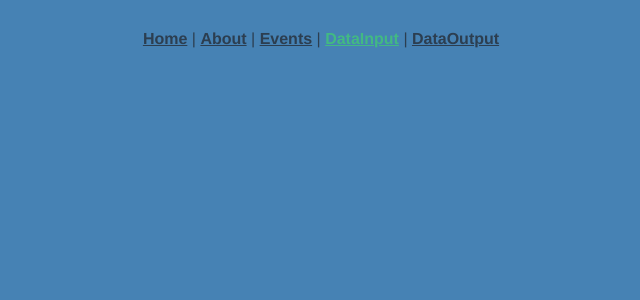
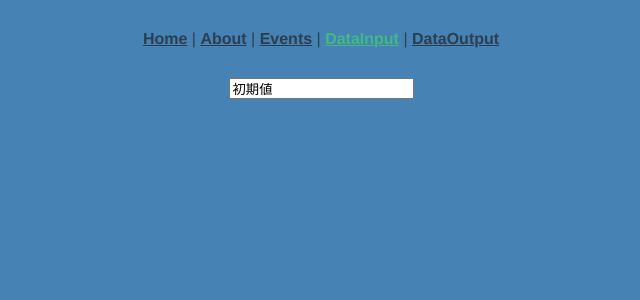
Before and after one commit to taku966/project0804, a Vue app: page /datainput in a window 1280 px wide. Shown: the top 300 px of the page, without its empty margins (319-959 px from the left). Built offline with nearby package versions, Linux system fonts and the light colour scheme.

Commit message:
✨ DataInput.vueをVuexと連携

```diff
--- a/src/views/DataInput.vue
+++ b/src/views/DataInput.vue
@@ -1,12 +1,21 @@
 <template>
- <div>
-
- </div>
+  <div>
+    <input v-model="entitles.value">
+  </div>
 </template>
 
 <script>
+//データの定義と保持
+//vueのlifecycle
 export default {
-  name: "DataInput"
+  data: () => ({
+    entitles: {
+      value: ""
+    }
+  }),
+  created() {
+    this.entitles = this.$store.state.entitles
+  }
 }
 </script>
 
```
